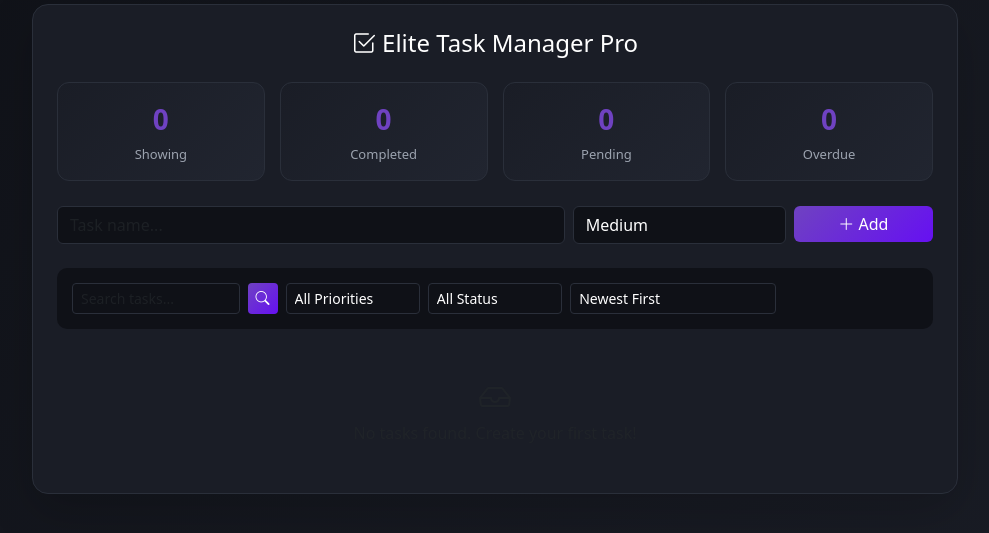
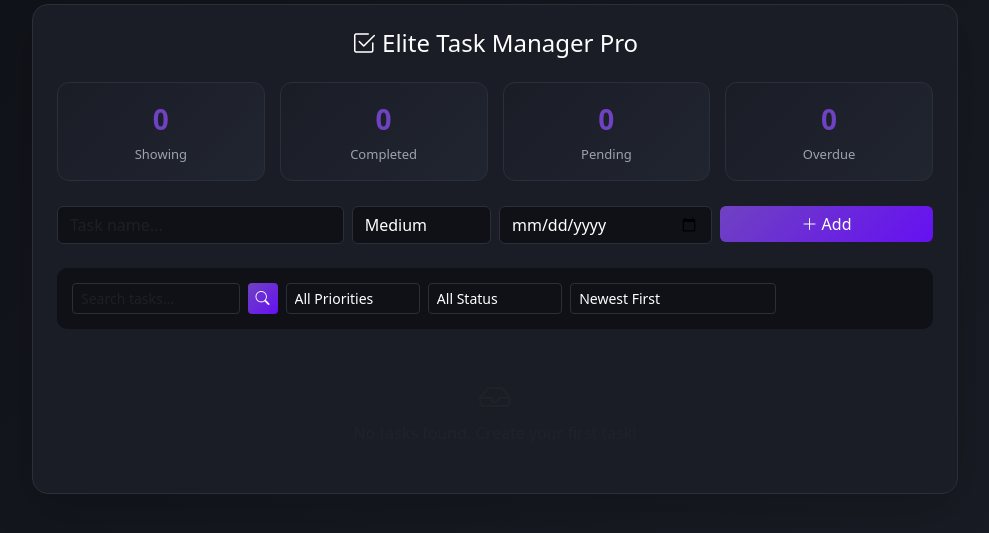
Before and after one commit to SAshoor129/flask-todo-app, a Flask app: page / in a window 1280 px wide. Shown: the part 151-684 px from the top of the page, without its empty margins (145-1134 px from the left). Run offline with Flask 3, Linux system fonts and the light colour scheme.

Commit message:
feat(task-metadata): expose due date in add/edit flows and list/detail views

```diff
--- a/templates/index.html
+++ b/templates/index.html
@@ -241,17 +241,20 @@
 <!-- Add Task Form -->
 <form action="/add" method="POST" class="mb-4" id="addTaskForm">
 <div class="row g-2">
-<div class="col-md-7">
+<div class="col-md-4">
 <input type="text" name="task" class="form-control" placeholder="Task name..." required>
 </div>
-<div class="col-md-3">
+<div class="col-md-2">
 <select name="priority" class="form-select">
 <option value="Low">Low</option>
 <option value="Medium" selected>Medium</option>
 <option value="High">High</option>
 </select>
 </div>
-<div class="col-md-2">
+<div class="col-md-3">
+<input type="date" name="due_date" class="form-control" placeholder="Due date">
+</div>
+<div class="col-md-3">
 <button type="submit" class="btn btn-primary w-100">
 <i class="bi bi-plus-lg"></i> Add
 </button>
@@ -336,6 +339,9 @@
 <div class="task-meta">
 <span class="badge badge-priority badge-{{ task.priority.lower() }}">{{ task.priority }}</span>
 <span class="badge bg-secondary">{{ task.status.upper() }}</span>
+{% if task.due_date %}
+<span class="badge bg-warning text-dark">Due {{ task.due_date.strftime('%Y-%m-%d') }}</span>
+{% endif %}
 </div>
 </div>
 
@@ -348,6 +354,7 @@
 data-task-description="{{ task.description|replace('"', '&quot;')|replace("'", '&#39;') if task.description else '' }}"
 data-task-priority="{{ task.priority }}"
 data-task-status="{{ task.status }}"
+data-task-due-date="{{ task.due_date.strftime('%Y-%m-%d') if task.due_date else '' }}"
 onclick="editFromButton(this)">
 <i class="bi bi-pencil-square"></i>
 </button>
@@ -436,6 +443,12 @@
 </select>
 </div>
 </div>
+<div class="col-md-6">
+<div class="mb-3">
+<label class="form-label text-white">Due Date</label>
+<input type="date" name="due_date" class="form-control">
+</div>
+</div>
 </div>
 <div class="mb-3">
 <label class="form-label text-white">Status</label>
@@ -484,6 +497,12 @@
 </select>
 </div>
 </div>
+<div class="col-md-6">
+<div class="mb-3">
+<label class="form-label text-white">Due Date</label>
+<input type="date" id="editDueDateInput" name="due_date" class="form-control">
+</div>
+</div>
 </div>
 <div class="mb-3">
 <label class="form-label text-white">Status</label>
@@ -512,11 +531,13 @@
     const taskDescription = buttonElement.dataset.taskDescription;
     const taskPriority = buttonElement.dataset.taskPriority;
     const taskStatus = buttonElement.dataset.taskStatus;
+    const taskDueDate = buttonElement.dataset.taskDueDate;
 
     document.getElementById('editTaskInput').value = taskName;
     document.getElementById('editDescriptionInput').value = taskDescription || '';
     document.getElementById('editPriorityInput').value = taskPriority || 'Medium';
     document.getElementById('editStatusInput').value = taskStatus || 'todo';
+    document.getElementById('editDueDateInput').value = taskDueDate || '';
     document.getElementById('editForm').action = '/update/' + taskId;
 }
 </script>
--- a/templates/task_detail.html
+++ b/templates/task_detail.html
@@ -82,6 +82,10 @@
                             <div>
                                 <h2 class="text-white">{{ task.name }}</h2>
                                 <small class="text-muted">Created: {{ task.created_at.strftime('%Y-%m-%d %H:%M') }}</small>
+                                {% if task.updated_at %}
+                                <br>
+                                <small class="text-muted">Updated: {{ task.updated_at.strftime('%Y-%m-%d %H:%M') }}</small>
+                                {% endif %}
                             </div>
                             <div>
                                 <span class="badge badge-priority badge-{{ task.priority.lower() }}">
```
